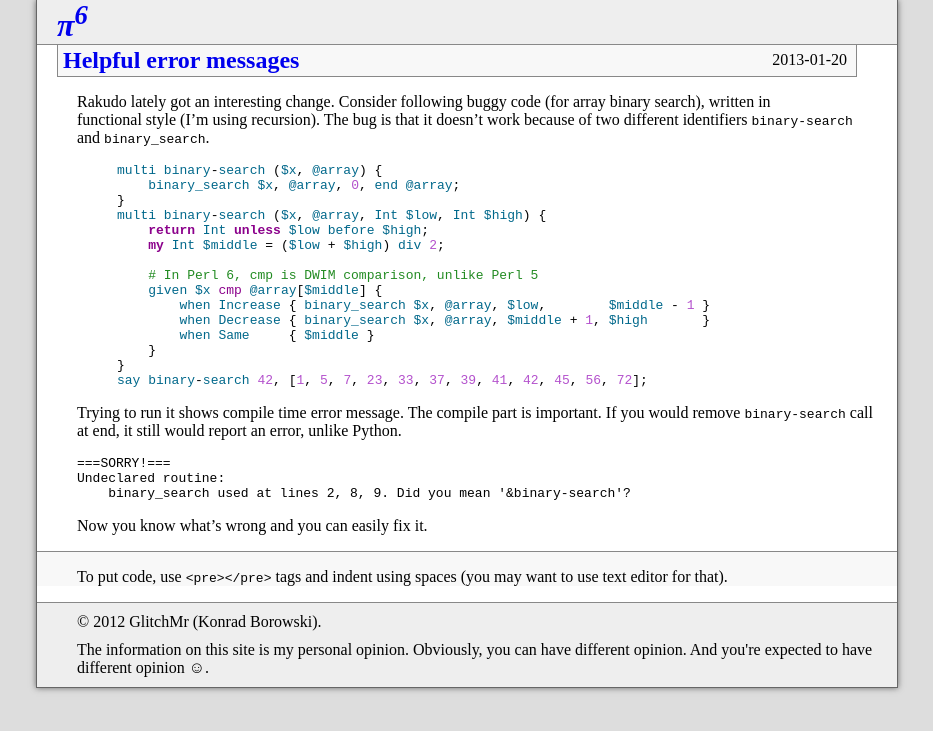
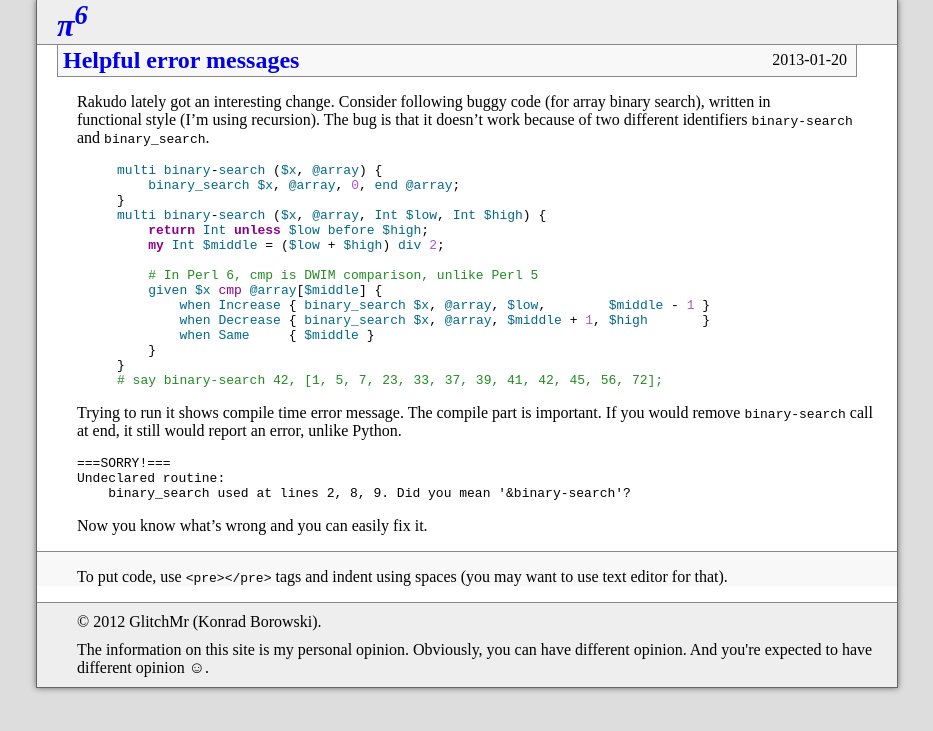
Before and after one commit to KamilaBorowska/old-xfix.github.io, a Jekyll site: the page built from _posts/2013-01-20-helpful-error-messages.md, in a window 1280 px wide. Shown: the top 731 px of the page, without its empty margins (173-1106 px from the left). Built offline with Jekyll 4.4.1, drawn with Linux system fonts in a browser that asks for light colours; comment, search, counter and statistics services are not loaded.

Commit message:
Will removing last line help?

```diff
--- a/_posts/2013-01-20-helpful-error-messages.md
+++ b/_posts/2013-01-20-helpful-error-messages.md
@@ -22,7 +22,7 @@
         when Same     { $middle }
     }
 }
-say binary-search 42, [1, 5, 7, 23, 33, 37, 39, 41, 42, 45, 56, 72];
+# say binary-search 42, [1, 5, 7, 23, 33, 37, 39, 41, 42, 45, 56, 72];
 {% endhighlight %}
 
 Trying to run it shows compile time error message. The compile part is
```
